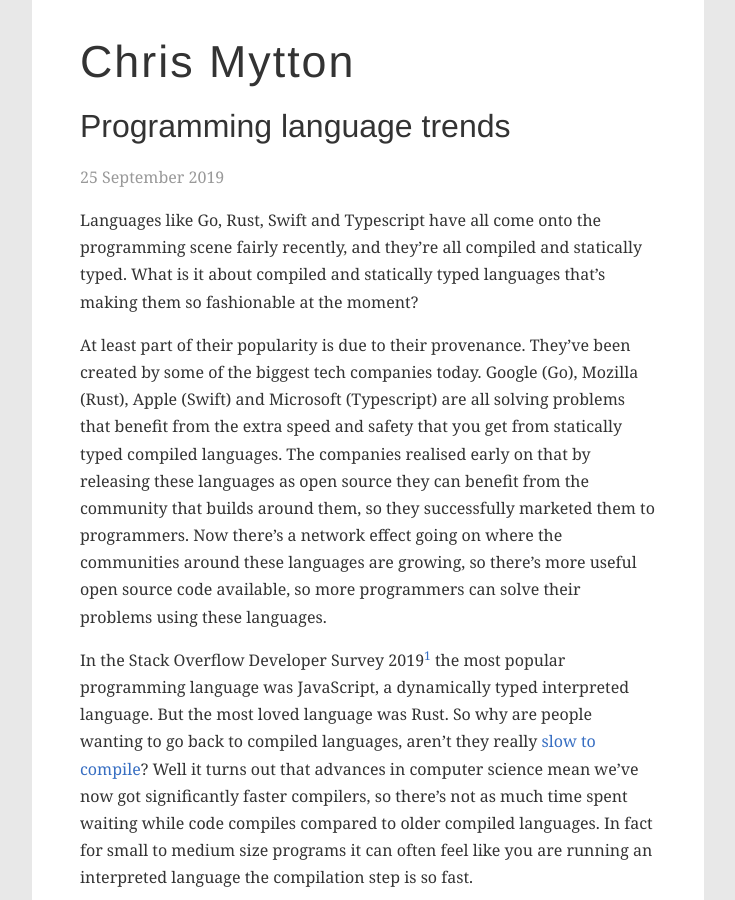
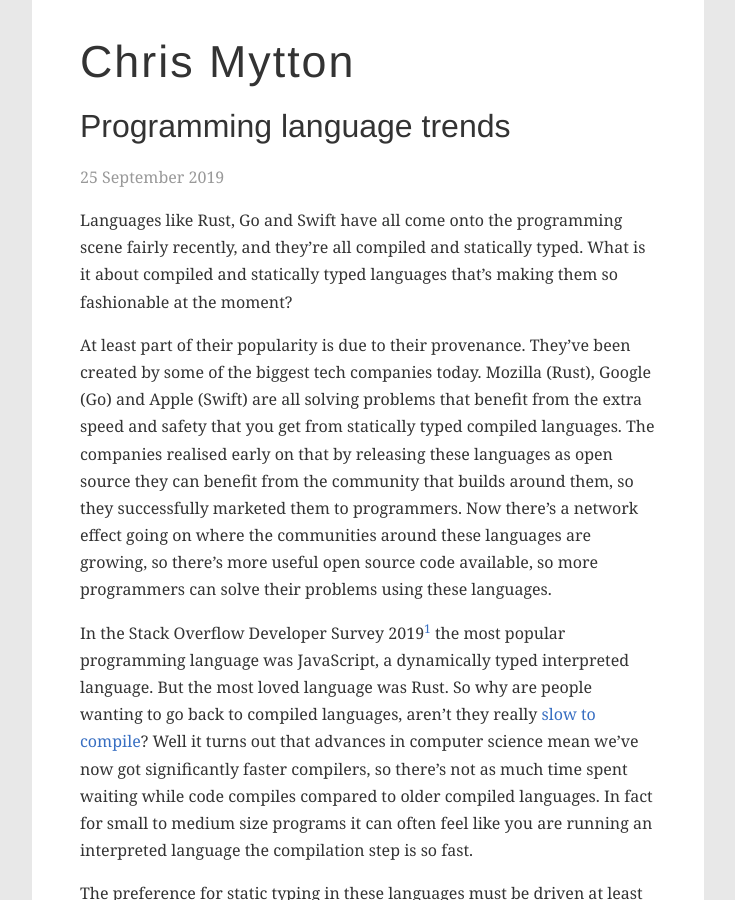
Before and after one commit to chrismytton/chrismytton.github.io, a Jekyll site: the page built from _posts/2019-09-25-programming-language-trends.md, in a window 1280 px wide and 900 px high. Shown: the whole window, without its empty margins (272-1007 px from the left). Built offline with Jekyll 4.4.1, drawn with Linux system fonts in a browser that asks for light colours.

Commit message:
Remove TypeScript reference from latest post
Think including it just muddies the waters.

```diff
--- a/_posts/2019-09-25-programming-language-trends.md
+++ b/_posts/2019-09-25-programming-language-trends.md
@@ -5,9 +5,9 @@
 image: /assets/images/static-trees.jpg
 ---
 
-Languages like Go, Rust, Swift and Typescript have all come onto the programming scene fairly recently, and they're all compiled and statically typed. What is it about compiled and statically typed languages that's making them so fashionable at the moment?
+Languages like Rust, Go and Swift have all come onto the programming scene fairly recently, and they're all compiled and statically typed. What is it about compiled and statically typed languages that's making them so fashionable at the moment?
 
-At least part of their popularity is due to their provenance. They've been created by some of the biggest tech companies today. Google (Go), Mozilla (Rust), Apple (Swift) and Microsoft (Typescript) are all solving problems that benefit from the extra speed and safety that you get from statically typed compiled languages. The companies realised early on that by releasing these languages as open source they can benefit from the community that builds around them, so they successfully marketed them to programmers. Now there's a network effect going on where the communities around these languages are growing, so there's more useful open source code available, so more programmers can solve their problems using these languages.
+At least part of their popularity is due to their provenance. They've been created by some of the biggest tech companies today. Mozilla (Rust), Google (Go) and Apple (Swift) are all solving problems that benefit from the extra speed and safety that you get from statically typed compiled languages. The companies realised early on that by releasing these languages as open source they can benefit from the community that builds around them, so they successfully marketed them to programmers. Now there's a network effect going on where the communities around these languages are growing, so there's more useful open source code available, so more programmers can solve their problems using these languages.
 
 In the Stack Overflow Developer Survey 2019[^survey-2019] the most popular programming language was JavaScript, a dynamically typed interpreted language. But the most loved language was Rust. So why are people wanting to go back to compiled languages, aren't they really [slow to compile](https://xkcd.com/303/)? Well it turns out that advances in computer science mean we've now got significantly faster compilers, so there's not as much time spent waiting while code compiles compared to older compiled languages. In fact for small to medium size programs it can often feel like you are running an interpreted language the compilation step is so fast.
 
```
